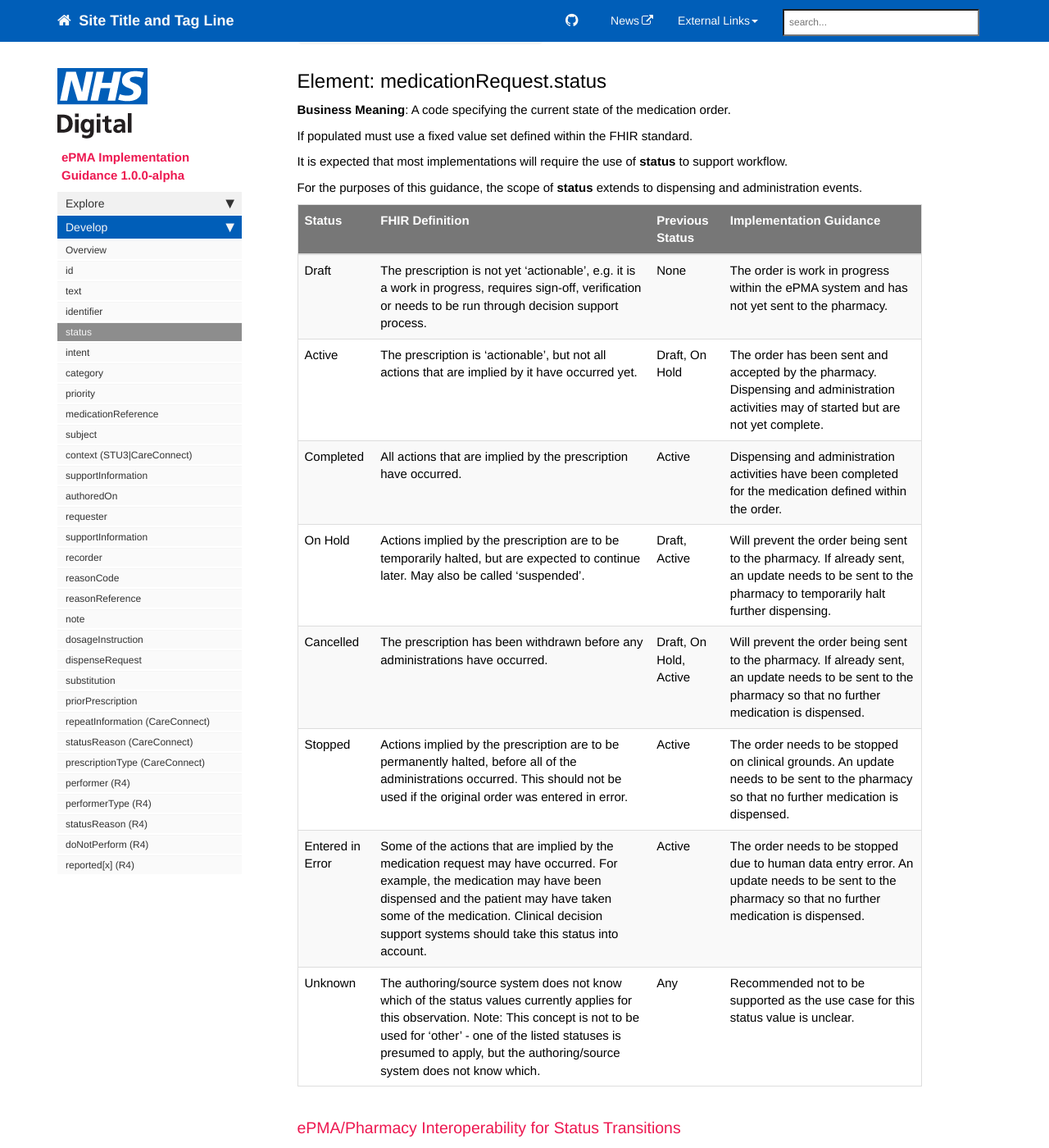
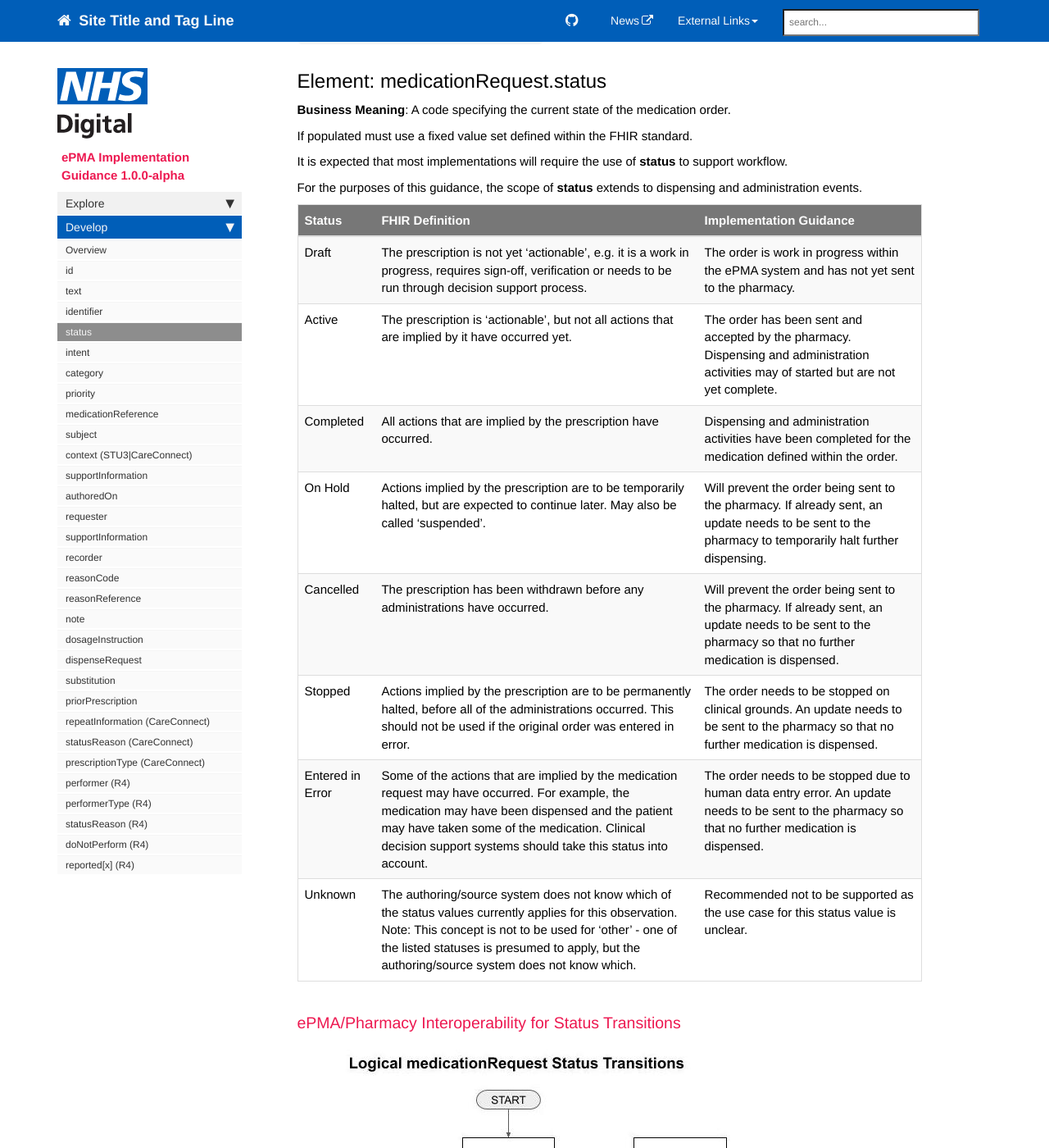
Before and after one commit to nhsconnect/FHIR-ePMA-Implementation, a Jekyll site: the page built from pages/develop/develop_medicationrequest_status.md, in a window 1280 px wide and 1400 px high, scrolled down 276 px. Shown: the whole window at 82% size. Built offline with Jekyll 4.4.1, drawn with Linux system fonts in a browser that asks for light colours; nearby versions of some CDN libraries; comment, search, counter and statistics services are not loaded.

Commit message:
Add files via upload

```diff
--- a/pages/develop/develop_medicationrequest_status.md
+++ b/pages/develop/develop_medicationrequest_status.md
@@ -17,16 +17,16 @@ It is expected that most implementations will require the use of **status** to s
 
 For the purposes of this guidance, the scope of **status** extends to dispensing and administration events.
 
-| Status | FHIR Definition | Previous Status | Implementation Guidance |
+| Status | FHIR Definition | Implementation Guidance |
 | -- | -- | -- | -- |
-| Draft  | The prescription is not yet 'actionable', e.g. it is a work in progress, requires sign-off, verification or needs to be run through decision support process. | None | The order is work in progress within the ePMA system and has not yet sent to the pharmacy. |
-| Active | The prescription is 'actionable', but not all actions that are implied by it have occurred yet. | Draft, On Hold |The order has been sent and accepted by the pharmacy. Dispensing and administration activities may of started but are not yet complete. |
-| Completed  | All actions that are implied by the prescription have occurred. | Active |Dispensing and administration activities have been completed for the medication defined within the order. |
-| On Hold | Actions implied by the prescription are to be temporarily halted, but are expected to continue later. May also be called 'suspended'. | Draft, Active |Will prevent the order being sent to the pharmacy. If already sent, an update needs to be sent to the pharmacy to temporarily halt further dispensing. |
-| Cancelled | The prescription has been withdrawn before any administrations have occurred. | Draft, On Hold, Active |Will prevent the order being sent to the pharmacy. If already sent, an update needs to be sent to the pharmacy so that no further medication is dispensed. |
-| Stopped | Actions implied by the prescription are to be permanently halted, before all of the administrations occurred. This should not be used if the original order was entered in error. | Active | The order needs to be stopped on clinical grounds. An update needs to be sent to the pharmacy so that no further medication is dispensed. |
-| Entered in Error | Some of the actions that are implied by the medication request may have occurred. For example, the medication may have been dispensed and the patient may have taken some of the medication. Clinical decision support systems should take this status into account. | Active | The order needs to be stopped due to human data entry error. An update needs to be sent to the pharmacy so that no further medication is dispensed. |
-| Unknown | The authoring/source system does not know which of the status values currently applies for this observation. Note: This concept is not to be used for 'other' - one of the listed statuses is presumed to apply, but the authoring/source system does not know which. | Any | Recommended not to be supported as the use case for this status value is unclear. |
+| Draft  | The prescription is not yet 'actionable', e.g. it is a work in progress, requires sign-off, verification or needs to be run through decision support process. | The order is work in progress within the ePMA system and has not yet sent to the pharmacy. |
+| Active | The prescription is 'actionable', but not all actions that are implied by it have occurred yet. | The order has been sent and accepted by the pharmacy. Dispensing and administration activities may of started but are not yet complete. |
+| Completed  | All actions that are implied by the prescription have occurred. | Dispensing and administration activities have been completed for the medication defined within the order. |
+| On Hold | Actions implied by the prescription are to be temporarily halted, but are expected to continue later. May also be called 'suspended'. | Will prevent the order being sent to the pharmacy. If already sent, an update needs to be sent to the pharmacy to temporarily halt further dispensing. |
+| Cancelled | The prescription has been withdrawn before any administrations have occurred. | Will prevent the order being sent to the pharmacy. If already sent, an update needs to be sent to the pharmacy so that no further medication is dispensed. |
+| Stopped | Actions implied by the prescription are to be permanently halted, before all of the administrations occurred. This should not be used if the original order was entered in error. | The order needs to be stopped on clinical grounds. An update needs to be sent to the pharmacy so that no further medication is dispensed. |
+| Entered in Error | Some of the actions that are implied by the medication request may have occurred. For example, the medication may have been dispensed and the patient may have taken some of the medication. Clinical decision support systems should take this status into account. | The order needs to be stopped due to human data entry error. An update needs to be sent to the pharmacy so that no further medication is dispensed. |
+| Unknown | The authoring/source system does not know which of the status values currently applies for this observation. Note: This concept is not to be used for 'other' - one of the listed statuses is presumed to apply, but the authoring/source system does not know which. | Recommended not to be supported as the use case for this status value is unclear. |
 
 ### ePMA/Pharmacy Interoperability for Status Transitions
 
```
Also changed, not shown: pages/develop/develop_medicationrequest_priorprescription.md (+2 -0 lines), pages/develop/develop_medicationrequest_requester.md (+1 -1 lines), pages/develop/develop_medicationrequest_supportingInformation.md (added, +18 -0 lines).
